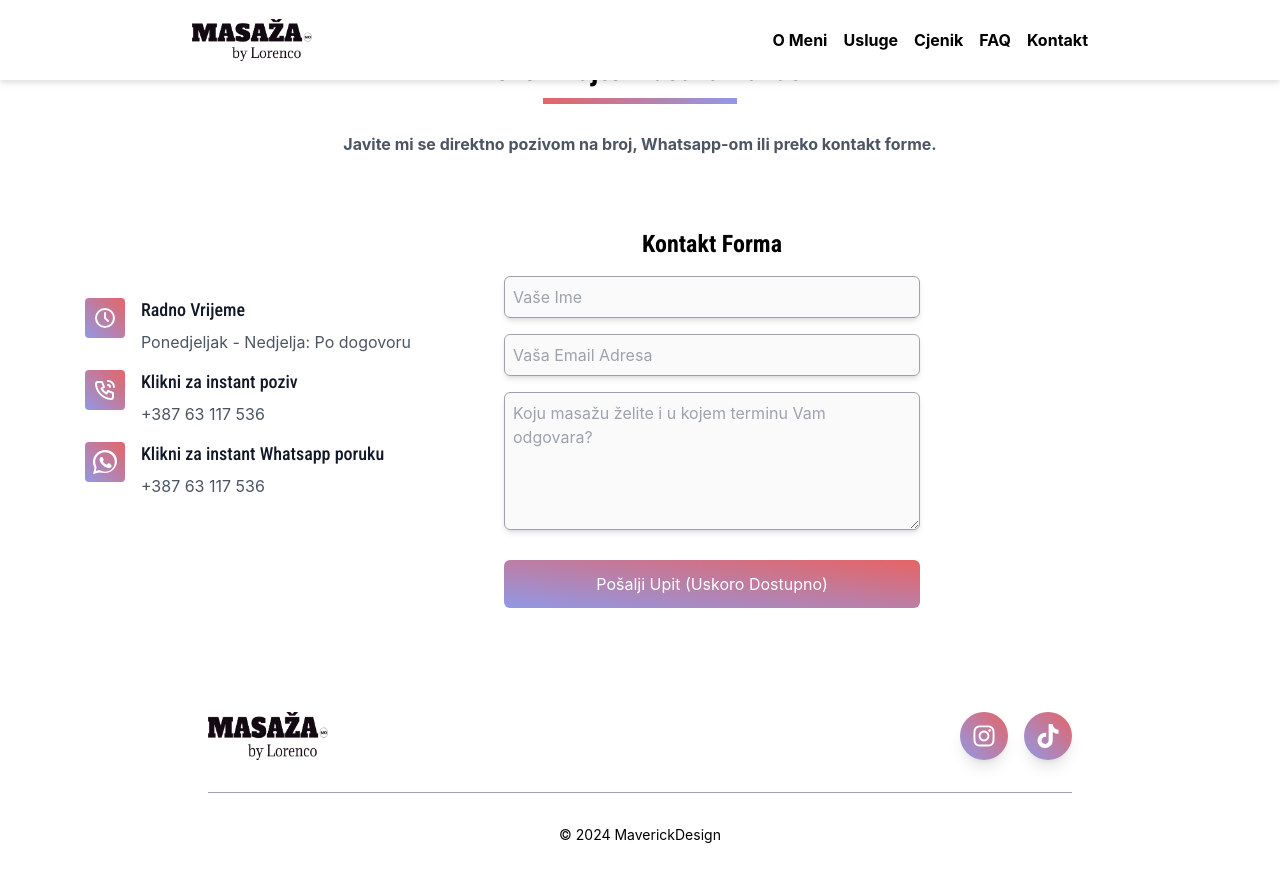
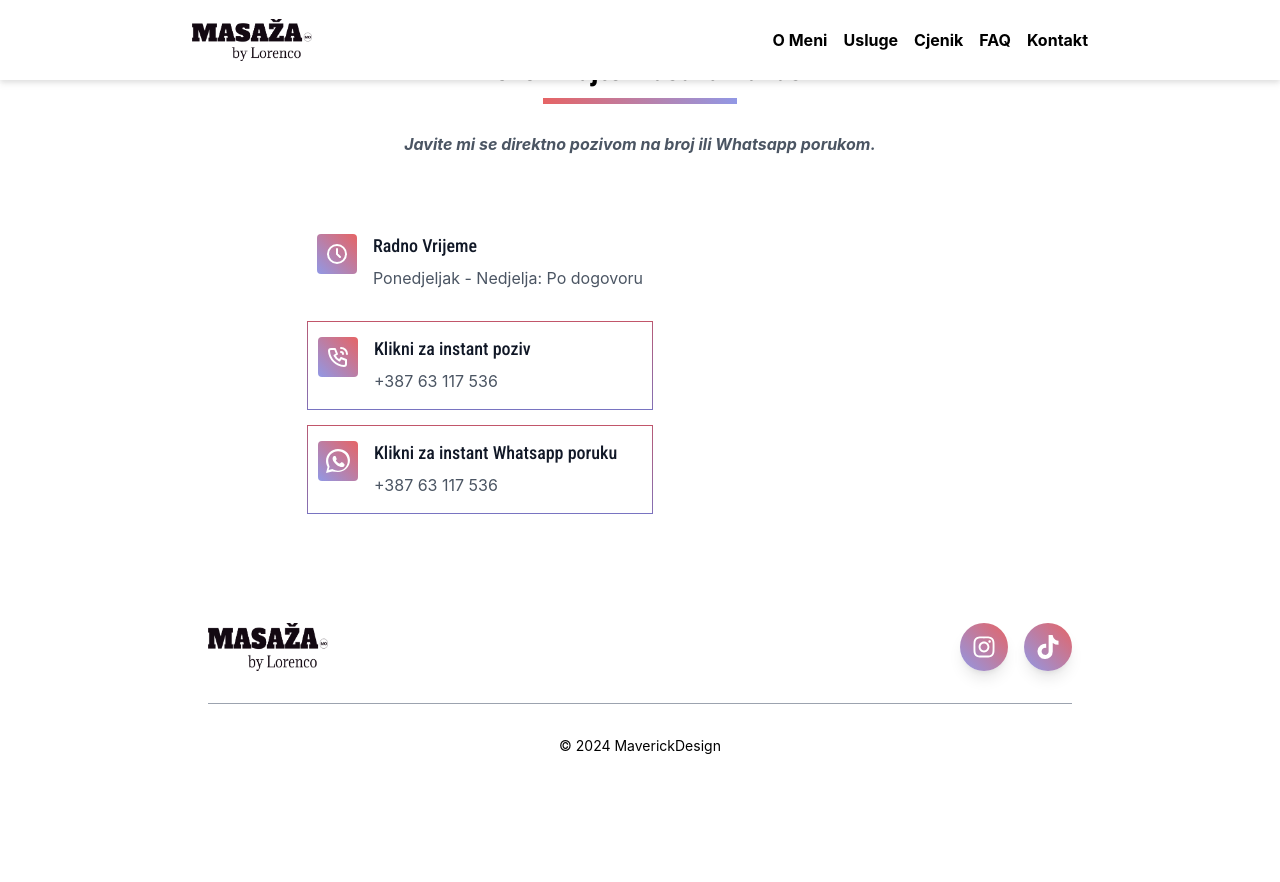
Before and after one commit to maverickcro/masazamostar, a Next.js app: page /components/Kontakt in a window 1280 px wide. Shown: the top 882 px of the page. After the commit the page ends 804 px from the top, so only its background shows below. Built offline with nearby package versions, Linux system fonts and the light colour scheme.

Commit message:
kontakt forma enfernt

```diff
--- a/pages/components/About.tsx
+++ b/pages/components/About.tsx
@@ -71,7 +71,7 @@ export default function About() {
             alt="Lorenco"
             height={350}
             width={350}
-            style={{ objectFit: "cover" }}
+            objectFit={"cover"}
             className="rounded-lg"
           />
           <span className="text-sm text-gray-600 italic">
--- a/pages/components/Card.tsx
+++ b/pages/components/Card.tsx
@@ -13,7 +13,8 @@ export default function Card(props: any) {
           alt={props.alt}
           width={350}
           height={350}
-          style={{ objectFit: "cover", width: "100%", height: "100%" }}
+          objectFit={"cover"}
+          style={{ width: "100%", height: "100%" }}
         />
       </div>
       <div className="p-5">
--- a/pages/components/Hero.tsx
+++ b/pages/components/Hero.tsx
@@ -25,7 +25,7 @@ export default function Hero() {
           alt="Masaza Mostar"
           width={450}
           height={450}
-          style={{ objectFit: "cover" }}
+          objectFit={"cover"}
           className="custom-img"
         />
       </div>
--- a/pages/components/Kontakt.tsx
+++ b/pages/components/Kontakt.tsx
@@ -8,15 +8,14 @@ export default function Kontakt() {
         <h2 className="text-3xl font-bold my-3 pb-4 bg-gradient-to-r from-[#e66465] to-[#9198e5] bg-[length:60%_6px] bg-no-repeat bg-bottom">
           Rezervirajte Masažu Danas
         </h2>
-        <span className="text-gray-600 font-bold m-4">
-          Javite mi se direktno pozivom na broj, Whatsapp-om ili preko kontakt
-          forme.
+        <span className="text-gray-600 font-bold m-4 italic">
+          Javite mi se direktno pozivom na broj ili Whatsapp porukom.
         </span>
       </div>
-      <div className="max-w-[960px] w-full px-4 pb-8 py-8 flex flex-col md:flex-row">
-        <div className="w-full md:w-1/2 flex justify-center items-center">
+      <div className="max-w-[960px] w-full justify-center px-4 pb-8 py-8 flex flex-col md:flex-row">
+        <div className="w-full md:w-[80%] flex justify-center items-center">
           <ul className="mb-6">
-            <li className="flex items-start justify-start">
+            <li className="flex items-start justify-start contact-list-no-border">
               <div className="flex h-10 w-10 items-center justify-center rounded bg-gradient-to-bl from-[#e66465] to-[#9198e5] text-white">
                 <svg
                   xmlns="http://www.w3.org/2000/svg"
@@ -48,7 +47,7 @@ export default function Kontakt() {
                 href="tel:+38763117536"
                 target="_blank"
                 rel="noopener noreferrer"
-                className="flex items-start justify-start"
+                className="flex items-start justify-start contact-list"
               >
                 <div className="flex h-10 w-10 items-center justify-center rounded bg-gradient-to-bl from-[#e66465] to-[#9198e5] text-white">
                   <svg
@@ -83,7 +82,7 @@ export default function Kontakt() {
                 href="https://wa.me/38763117536"
                 target="_blank"
                 rel="noopener noreferrer"
-                className="flex items-start justify-start"
+                className="flex items-start justify-start contact-list"
               >
                 <div className="flex h-10 w-10 items-center justify-center rounded bg-gradient-to-bl from-[#e66465] to-[#9198e5] text-white">
                   <svg
@@ -109,7 +108,7 @@ export default function Kontakt() {
             </li>
           </ul>
         </div>
-        <div
+        {/* <div
           className="w-full md:w-1/2 p-6 flex flex-col items-center justify-center "
           id="form"
         >
@@ -175,7 +174,7 @@ export default function Kontakt() {
               </button>
             </div>
           </form>
-        </div>
+        </div> */}
       </div>
     </>
   );
--- a/pages/components/SkupSlika.tsx
+++ b/pages/components/SkupSlika.tsx
@@ -15,7 +15,8 @@ export default function SkupSlika() {
             width={300}
             height={400}
             className="rounded-tl-[50px]"
-            style={{ objectFit: "cover", width: "100%" }}
+            objectFit={"cover"}
+            style={{ width: "100%" }}
           />
           <div className="w-20 h-20 mt-2 bg-gradient-to-tr from-[#e66465] to-[#9198e5] rounded-bl-[50px]"></div>
         </div>
@@ -32,7 +33,7 @@ export default function SkupSlika() {
             width={300}
             height={400}
             className="rounded-br-[50px]"
-            style={{ objectFit: "cover" }}
+            objectFit={"cover"}
           />
         </div>
       </div>
--- a/styles/globals.css
+++ b/styles/globals.css
@@ -403,3 +403,17 @@ section {
     width: 60%; /* Adjust this value based on the desired length */
   }
 }
+
+.contact-list {
+  padding: 15px 10px 0px 10px;
+  margin: 15px 0 5px 0;
+  border-image: linear-gradient(#cc525d, #6e78ce) 20;
+  border-width: 1px;
+  border-style: solid;
+  border-radius: 5px;
+}
+
+.contact-list-no-border {
+  padding: 15px 10px 0px 10px;
+  margin: 15px 0 5px 0;
+}
```
